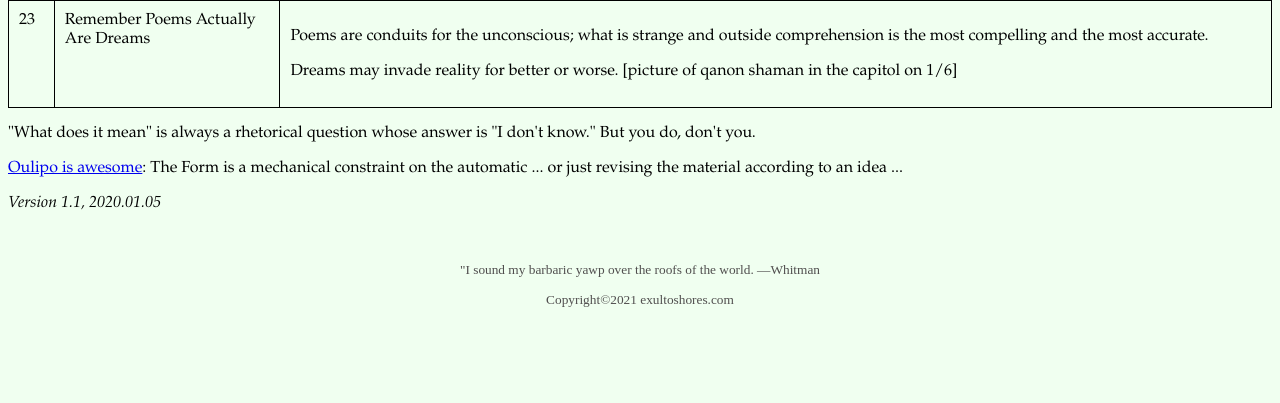
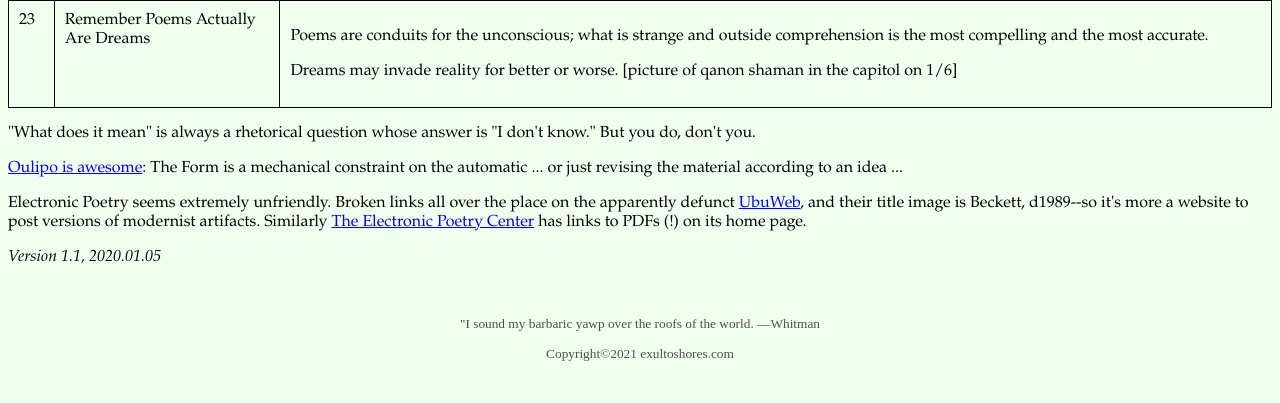
Before and after one commit to alanisaacs/alongthelonging, a Flask app: page /manifesto in a window 1280 px wide. Shown: the part 3046-3449 px from the top of the page. Before the commit the page ends 3353 px from the top, so only its background shows below. Run offline with Flask 2, Linux system fonts and the light colour scheme.

Commit message:
Update nav item color

```diff
--- a/manifesto/templates/manifesto.html
+++ b/manifesto/templates/manifesto.html
@@ -181,6 +181,12 @@
 
 <p>"What does it mean" is always a rhetorical question whose answer is "I don't know." But you do, don't you.</p>
 <p><a href="https://poets.org/text/maze-oulipo">Oulipo is awesome</a>: The Form is a mechanical constraint on the automatic ... or just revising the material according to an idea ...</p>
+<p>Electronic Poetry seems extremely unfriendly.
+  Broken links all over the place on the apparently defunct <a href="ubu.com">UbuWeb</a>,
+  and their title image is Beckett, d1989--so it's more a website to post versions of
+  modernist artifacts. Similarly <a href="http://writing.upenn.edu/epc/">The Electronic Poetry Center</a> has links to PDFs
+  (!) on its home page.
+</p>
 
 <p><em>Version 1.1, 2020.01.05</em></p>
 
--- a/static/styles_atl.css
+++ b/static/styles_atl.css
@@ -6,7 +6,7 @@
 :root {
     --body-background-color: #f0fff0;
     --main-title-color: #560875;
-    --nav-item-color: #10a50b;
+    --nav-item-color: #991414;
     --nav-item-hover-color: #ff6347;
 }
 
```
